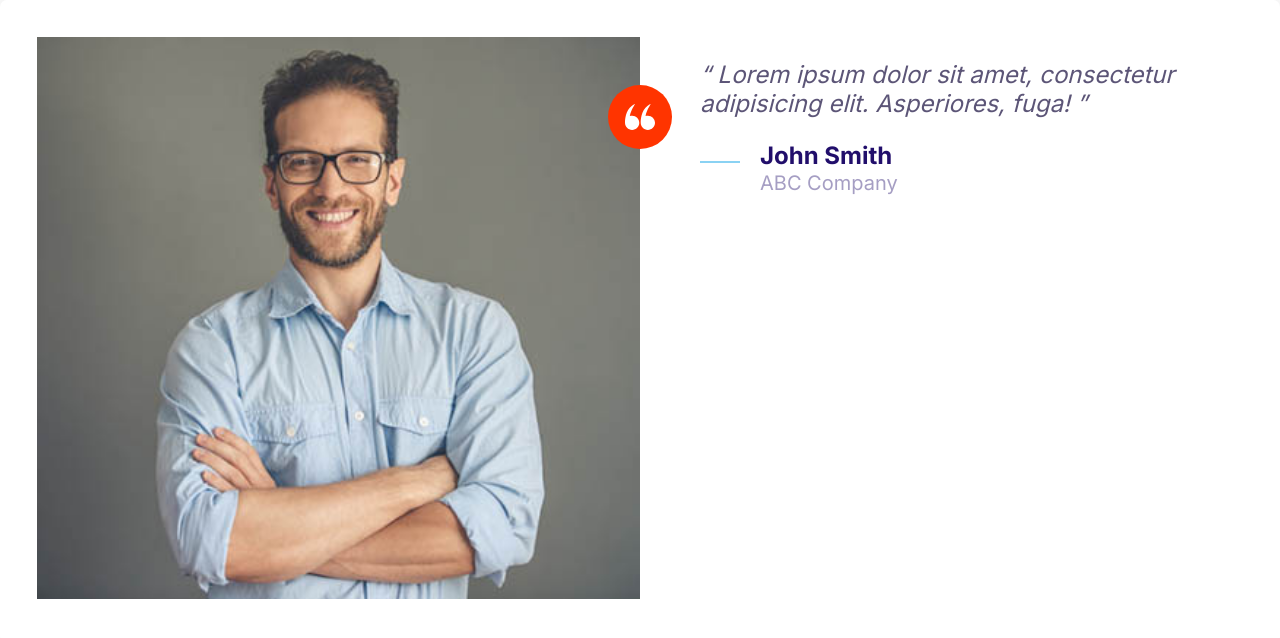
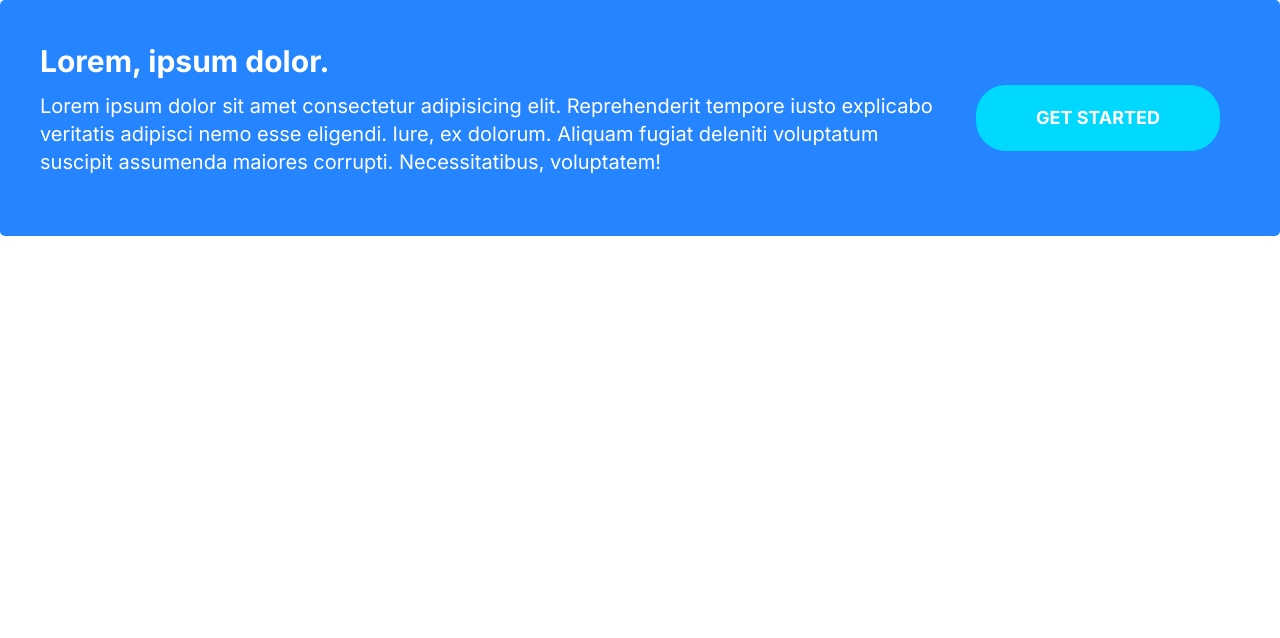
Before and after one commit to marek4882/Mosh-Course-Website, a plain HTML site: page index.html in a window 1280 px wide. Drawn offline with Linux system fonts and the light colour scheme.

Commit message:
Build the callouts component.

```diff
--- a/css/style.css
+++ b/css/style.css
@@ -209,7 +209,10 @@ ul {
   background: var(--headings-color);
   color: #fff;
 }
-
+.btn--stretched {
+  padding-left: 3.75rem;
+  padding-right: 3.75rem;
+}
 .btn--block {
   width: 100%;
   display: inline-block;
@@ -424,3 +427,39 @@ ul {
     margin-left: 3.75rem;
   }
 }
+
+/* Callouts */
+.callout {
+  padding: 2.5rem;
+  border-radius: 5px;
+}
+.callout--primary {
+  background: var(--primary-color);
+  color: #fff;
+}
+.callout__heading {
+  margin-top: 0;
+  color: #fff;
+  font-size: 1.875rem;
+}
+
+.callout .btn {
+  justify-self: center;
+  align-self: center;
+}
+.callout__content {
+  text-align: center;
+}
+
+@media screen and (min-width: 768px) {
+  .callout .grid--1x2 {
+    grid-template-columns: 1fr auto;
+  }
+  .callout__content {
+    text-align: left;
+  }
+  .callout .btn {
+    justify-self: start;
+    margin: 0 1.25rem;
+  }
+}
--- a/index.html
+++ b/index.html
@@ -14,35 +14,18 @@
     <link rel="stylesheet" href="./css/style.css" />
   </head>
   <body>
-    <div class="testimonial card">
+    <div class="callout callout--primary">
       <div class="grid grid--1x2">
-        <div class="testimonial__image">
-          <img src="./images/testimonial.jpg" alt="A happy man" />
-          <span class="icon-container icon-container--accent">
-            <svg class="icon icon--white icon--small">
-              <use xlink:href="images/sprite.svg#quotes"></use>
-            </svg>
-          </span>
+        <div class="callout__content">
+          <h2 class="callout__heading">Lorem, ipsum dolor.</h2>
+          <p>
+            Lorem ipsum dolor sit amet consectetur adipisicing elit.
+            Reprehenderit tempore iusto explicabo veritatis adipisci nemo esse
+            eligendi. Iure, ex dolorum. Aliquam fugiat deleniti voluptatum
+            suscipit assumenda maiores corrupti. Necessitatibus, voluptatem!
+          </p>
         </div>
-        <blockquote class="quote">
-          <p class="quote__text">
-            Lorem ipsum dolor sit amet, consectetur adipisicing elit.
-            Asperiores, fuga!
-          </p>
-          <footer>
-            <div class="media">
-              <div class="media__image">
-                <svg class="icon icon--primary qoute__line">
-                  <use xlink:href="images/sprite.svg#line"></use>
-                </svg>
-              </div>
-              <div class="media__body">
-                <h3 class="media__title quote__author">John Smith</h3>
-                <p class="quote__organization">ABC Company</p>
-              </div>
-            </div>
-          </footer>
-        </blockquote>
+        <a href="#" class="btn btn--secondary btn--stretched">Get Started</a>
       </div>
     </div>
   </body>
```
Also changed, not shown: components/callouts.html (added, +14 -0 lines).
